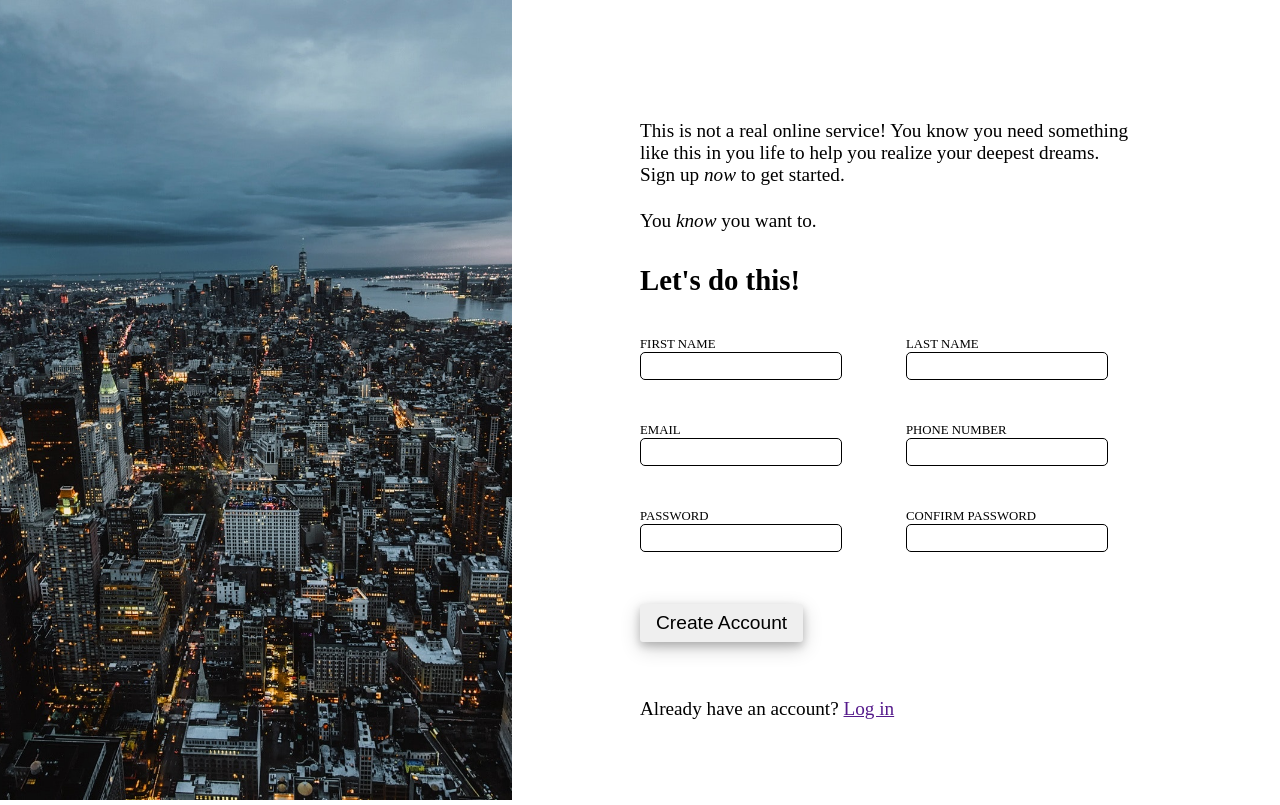
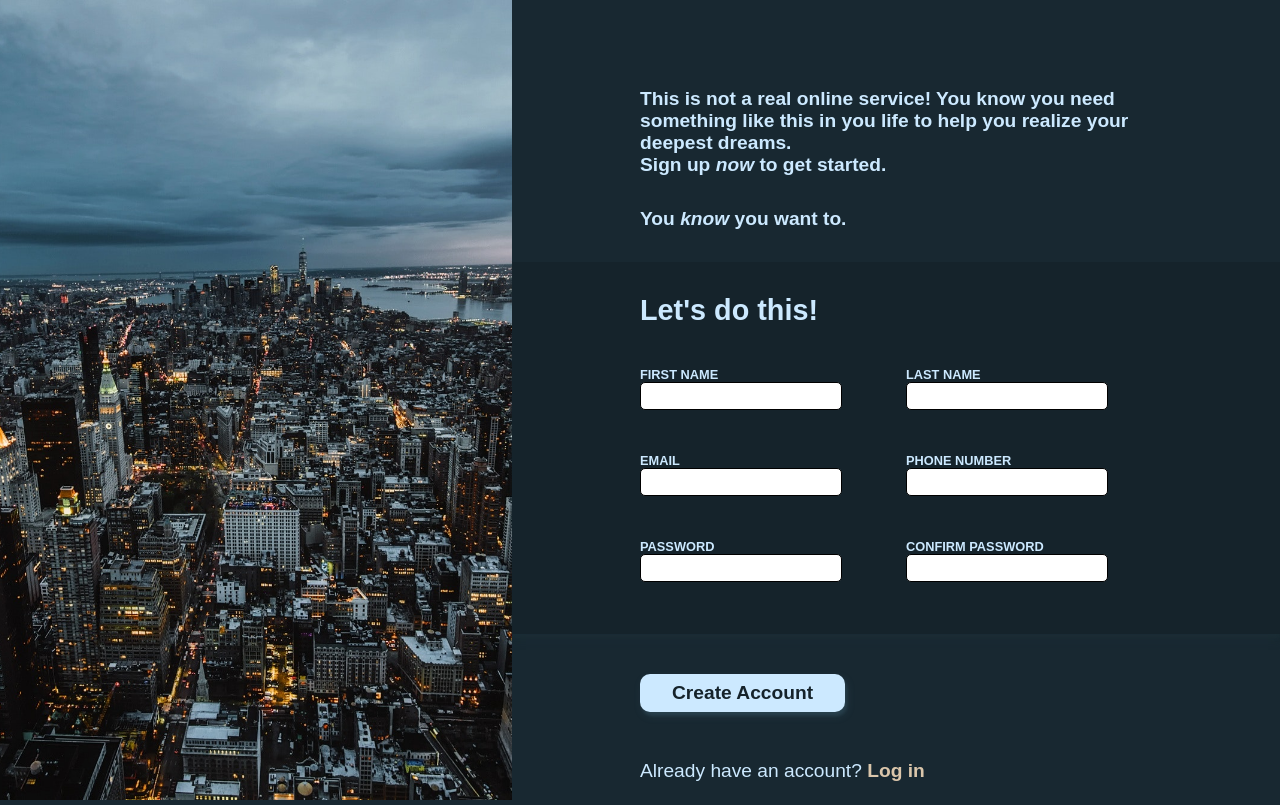
Before and after one commit to mateusmtoledo/sign-up-form, a plain HTML site: page index.html in a window 1280 px wide. Drawn offline with Linux system fonts and the light colour scheme.

Commit message:
Add coloring

```diff
--- a/index.html
+++ b/index.html
@@ -14,10 +14,10 @@
         <img src="" alt="">
     </div>
     <section class="container">
-        <p>This is not a real online service! You know you need something like
+        <p class="paragraph-1">This is not a real online service! You know you need something like
             this in you life to help you realize your deepest dreams.
             <br>Sign up <em>now</em> to get started.</p>
-        <p>You <em>know</em> you want to.</p>
+        <p class="paragraph-2">You <em>know</em> you want to.</p>
         <form action="" method="post">
             <h2>Let's do this!</h2>
             <div>
--- a/style.css
+++ b/style.css
@@ -1,28 +1,39 @@
 :root {
+    font-family: Arial, Helvetica, sans-serif;
     font-size: 16px;
+    --dark: #15232b;
+    --lightblue: #CCE9FF;
+    --beige: #dac6ab;
+    --darkblue: #182831;
 }
 
 body {
     margin: 0;
     display: flex;
     font-size: 1.2rem;
+    background-color: var(--darkblue);
+    color: var(--lightblue);
 }
 
 .container {
     flex: 0 1 60vw;
-    padding-top: 96px;
+    padding-top: 64px;
 }
 
 h2 {
-    margin-bottom: 16px;
+    margin: 0;
+    padding: 32px 128px 16px;
+    background-color: var(--dark);
 }
 
-.container > p:nth-child(2) {
+.paragraph-1,
+.paragraph-2 {
     margin-bottom: 32px;
+    font-weight: 700;
 }
 
 .container > p,
-.container > form {
+form > div {
     padding: 0 128px;
 }
 
@@ -49,19 +60,33 @@ div > p {
 }
 
 button {
-    margin-top: 32px;
-    margin-bottom: 32px;
-    padding: 8px 16px;
+    margin-top: 40px;
+    margin-bottom: 24px;
+    margin-left: 128px;
+    padding: 8px 32px;
     font-size: 1.2rem;
-    border-radius: 3px;
-    border: 0 solid black;
-    box-shadow: 0 4px 8px 0 rgba(0, 0, 0, 0.2), 0 6px 20px 0 rgba(0, 0, 0, 0.19);
+    border-radius: 10px;
+    border: 0;
+    box-shadow: 2px 4px 8px 0 rgba(73, 115, 135, 0.2), 2px 4px 3px 0 rgba(73, 115, 135, 0.2);
+    background-color: var(--lightblue);
+    color: var(--dark);
+    font-weight: 700;
+}
+
+button:active {
+    position: relative;
+    left: 1px;
+    top: 1px;
+    box-shadow: none;
 }
 
 form > div {
     display: flex;
     flex-flow: row wrap;
     gap: 0 64px;
+    background-color: var(--dark);
+    padding-bottom: 32px;
+    box-shadow: 0 4px 4px 0 rgba(37, 58, 68, 0.2), 0 8px 8px 0 rgba(30, 48, 56, 0.2);
 }
 
 input {
@@ -74,4 +99,11 @@ input {
 
 label {
     font-size: 0.8rem;
+    font-weight: 700;
 }
+
+a {
+    font-weight: 700;
+    color: var(--beige);
+    text-decoration: none;
+}
```
